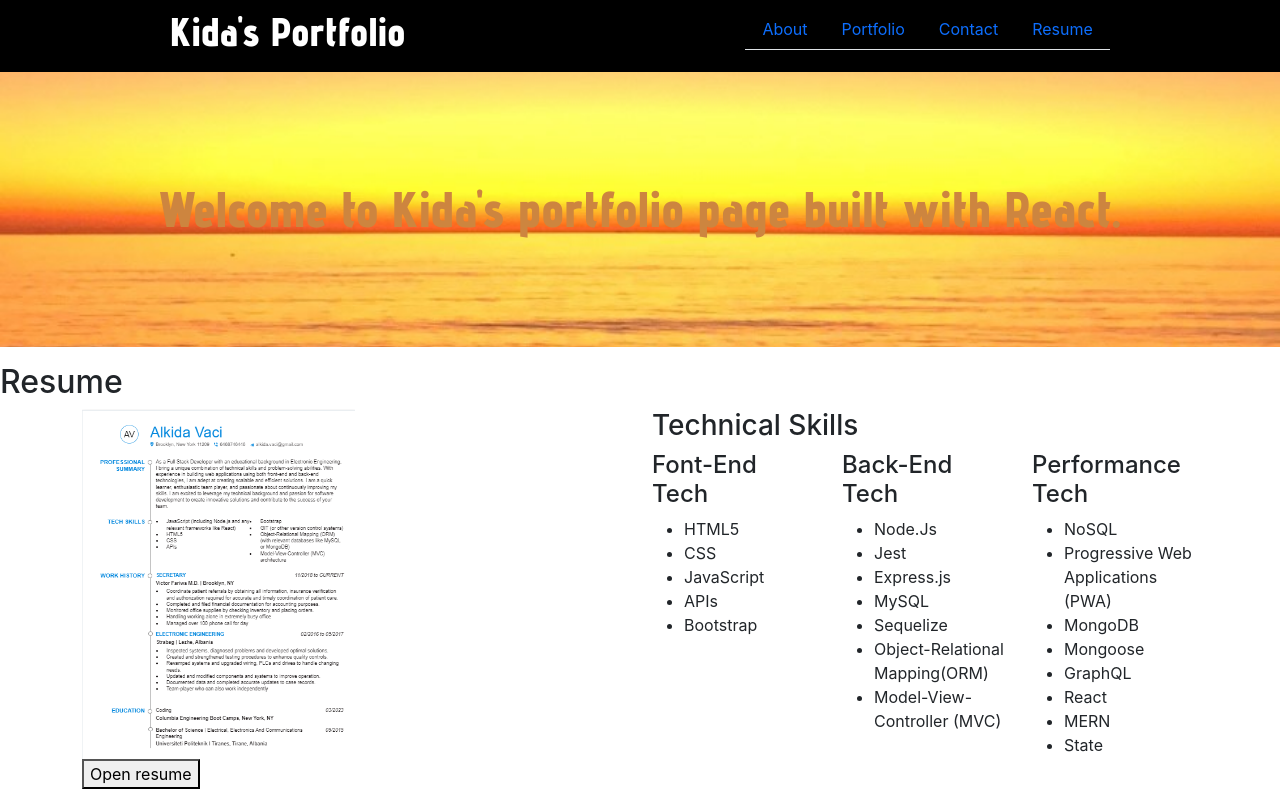
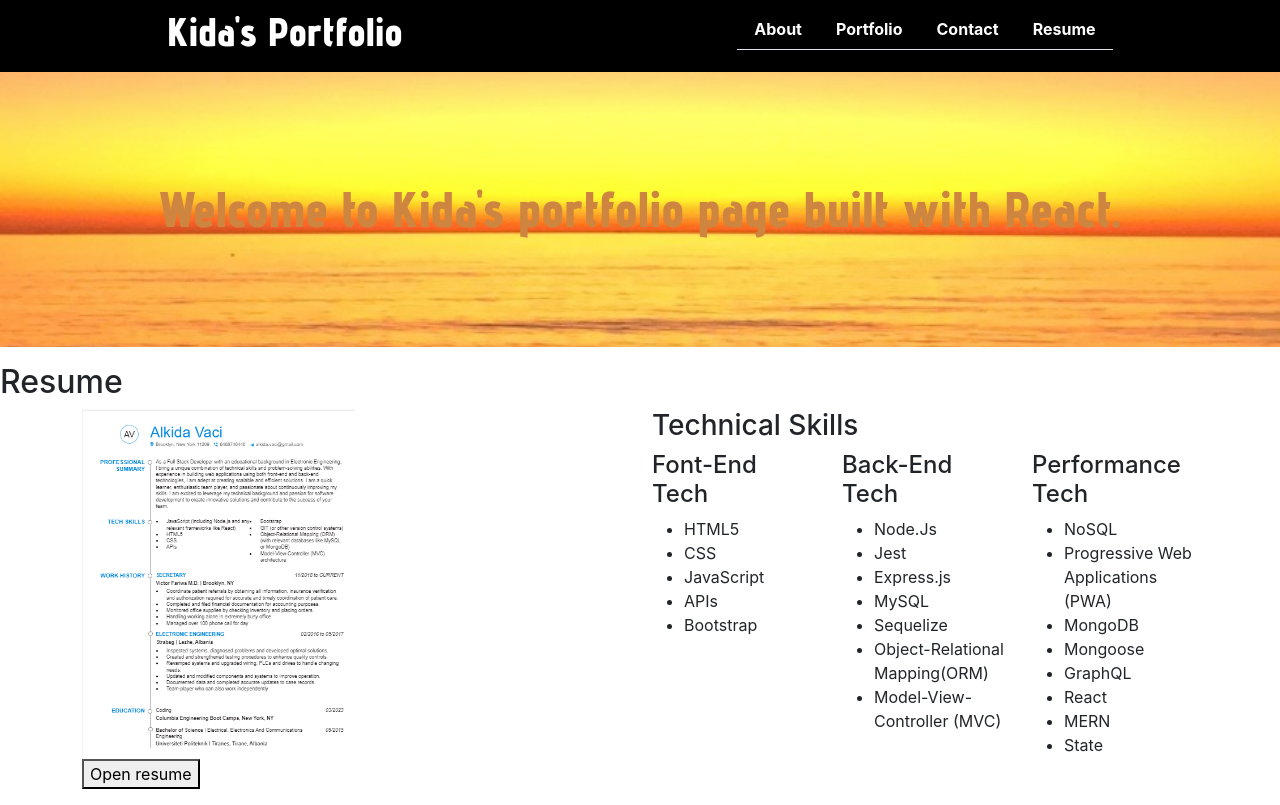
Before and after one commit to alkidavaci/portfolio-react, a React (Create React App) app: page / in a window 1280 px wide. Built offline with nearby package versions, Linux system fonts and the light colour scheme; the HTML template or start-up script is replaced by a standard one.

Commit message:
added css for the navbar

```diff
--- a/src/components/Nav/index.js
+++ b/src/components/Nav/index.js
@@ -1,4 +1,5 @@
 import React from 'react';
+import "./style.css";
 
 // Destructuring variables from the props object
 function Nav(props) {
--- /dev/null
+++ b/src/components/Nav/style.css
@@ -0,0 +1,24 @@
+.nav {
+    color: #fff;
+    font-weight: bold;
+  }
+  .a {
+    color: #fff;
+    text-decoration: none;
+  }
+  .navbar-nav {
+    text-decoration: none;
+  }
+  .nav-link {
+    color: #fff;
+    text-decoration: none;
+  }
+
+  .nav-link:hover {
+    color: #fff;
+    background-color:#f8b700;
+  }
+
+  .nav-link.active {
+    color: #fff;
+  }
```
